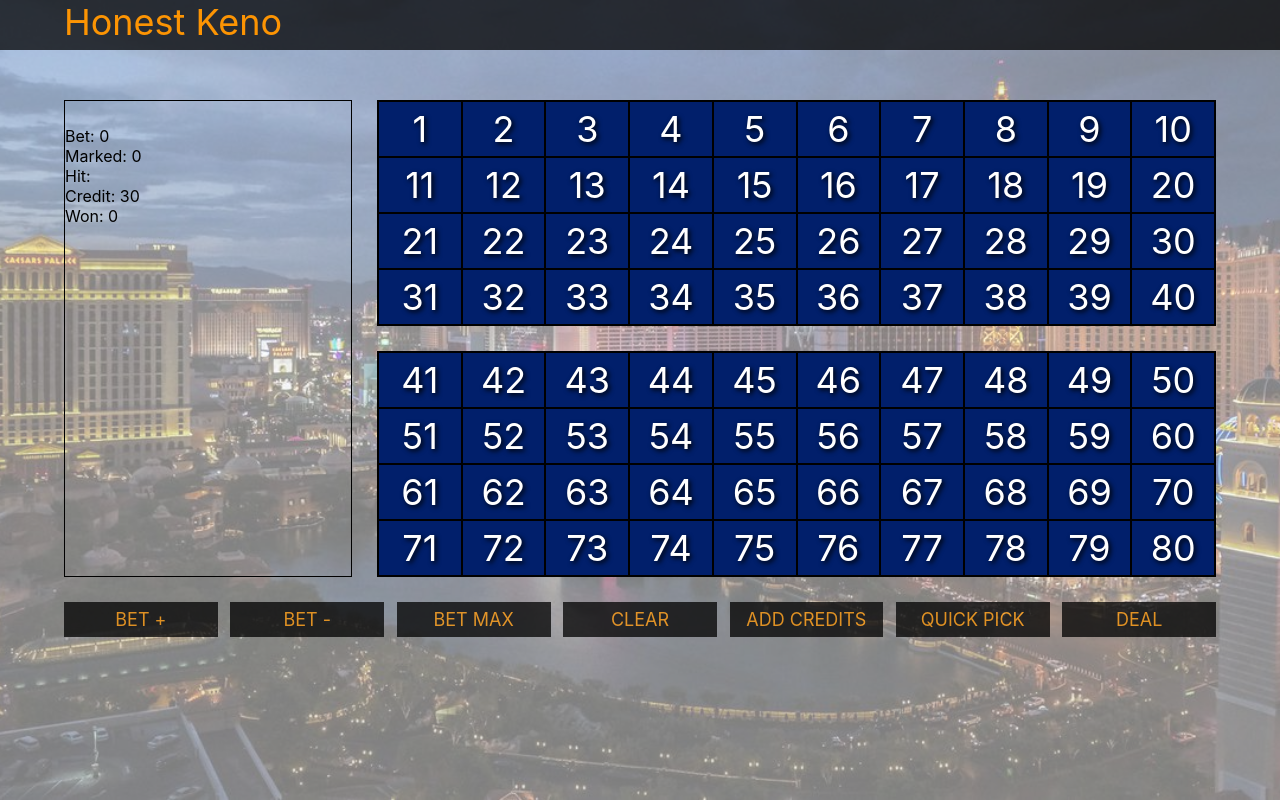
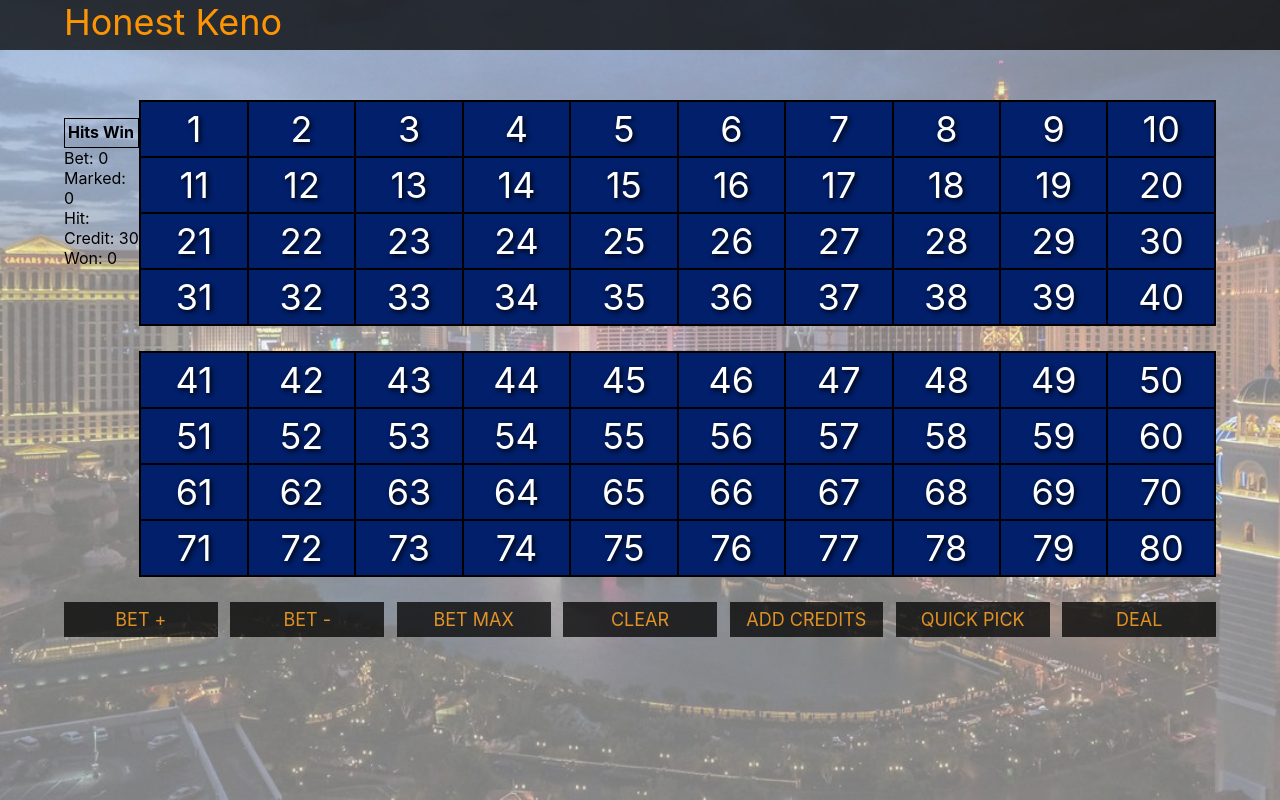
Before and after one commit to AdamMattas/honest_keno, a React (Create React App) app: page / in a window 1280 px wide. Built offline with nearby package versions, Linux system fonts and the light colour scheme.

Commit message:
added table for winnings display

```diff
--- a/src/components/display.jsx
+++ b/src/components/display.jsx
@@ -1,10 +1,75 @@
 import React, { Component } from "react";
+import calculator from "./workers/calculator";
 
 class Display extends Component {
-  state = {};
+  state = { payTable: [] };
+
+  // componentDidMount() {
+  //   const payTable = calculator.payTable(this.props.marked);
+  //   this.setState({ payTable });
+  //   console.log("PayTable: ", payTable);
+  // }
+
+  // shouldComponentUpdate(nextProps, nextState) {
+  //   return this.props.marked !== nextProps.marked;
+  // }
+
+  // componentDidUpdate() {
+  //   const payTable = calculator.payTable(this.props.marked);
+  //   // const { marked } = this.props;
+  //   // let payTable;
+  //   // if (marked > 0) payTable = this.state.payTable[this.props.marked - 1];
+
+  //   if (payTable) this.setState({ payTable });
+  //   //this.setState({ payTable });
+  // }
+
+  // payLine = () => {
+  //   const { payTable } = this.state;
+  //   console.log("PAYLINE FUNCTION: ", payTable);
+  //   if (payTable.length > 0 && this.props.marked > 0) {
+  //     const payLines = payTable.map((pays, i) => {
+  //       if (pays[i] !== 0) {
+  //         console.log("PAYS: ", pays);
+  //         return (
+  //           <tr>
+  //             <td>Win{pays[i]}</td>
+  //             <td>Bet{pays[i + 1]}</td>
+  //           </tr>
+  //         );
+  //       }
+  //     });
+  //     return payLines;
+  //   }
+  //   return <tr />;
+  // };
+
   render() {
+    const payTable = calculator.payTable(this.props.marked);
+
     return (
-      <div className="display-wrap">
+      <div>
+        <table className="display-wrap">
+          <tbody>
+            <tr>
+              <th>Hits</th>
+              <th>Win</th>
+            </tr>
+            {payTable.map((pays, i) => {
+              console.log("PAYS: ", pays);
+              if (pays > 0) {
+                return (
+                  <tr>
+                    <td>Win{pays}</td>
+                    <td>Bet{pays}</td>
+                  </tr>
+                );
+              } else {
+                return <tr />;
+              }
+            })}
+          </tbody>
+        </table>
         <div>Bet: {this.props.bet}</div>
         <div>Marked: {this.props.marked}</div>
         <div>Hit: {this.props.hits}</div>
--- a/src/components/workers/calculator.jsx
+++ b/src/components/workers/calculator.jsx
@@ -23,6 +23,17 @@ export function calculateWinnings(hits, marked, bet) {
   return winnings ? winnings : 0;
 }
 
+export function payTable(marked) {
+  console.log("Marked Calc: ", marked);
+  if (marked > 0) {
+    return spots[marked - 1];
+  } else {
+    return spots[marked];
+  }
+  //marked > 0 ? return spots[marked - 1] : return spots[marked];
+}
+
 export default {
-  calculateWinnings
+  calculateWinnings,
+  payTable
 };
```
